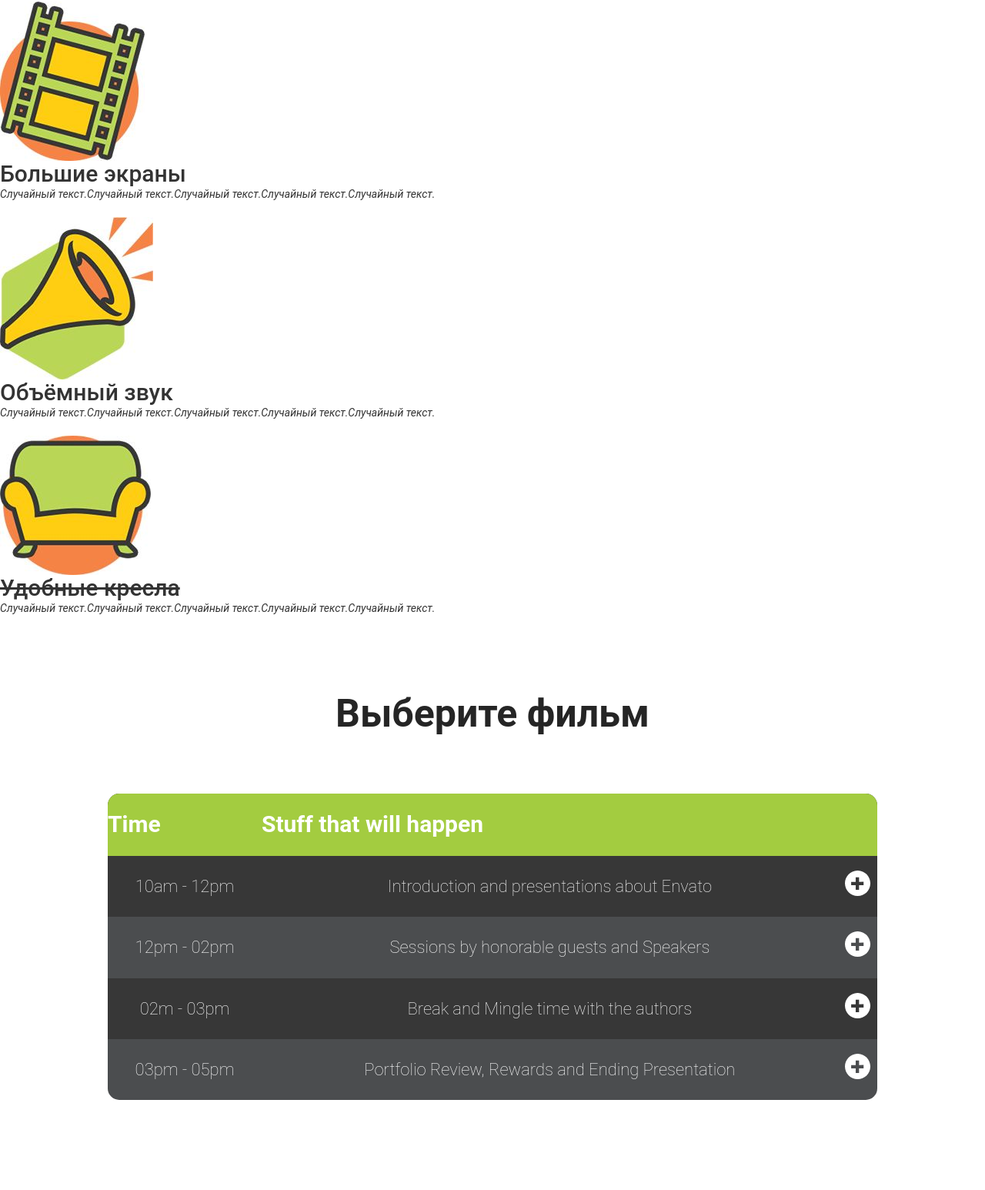
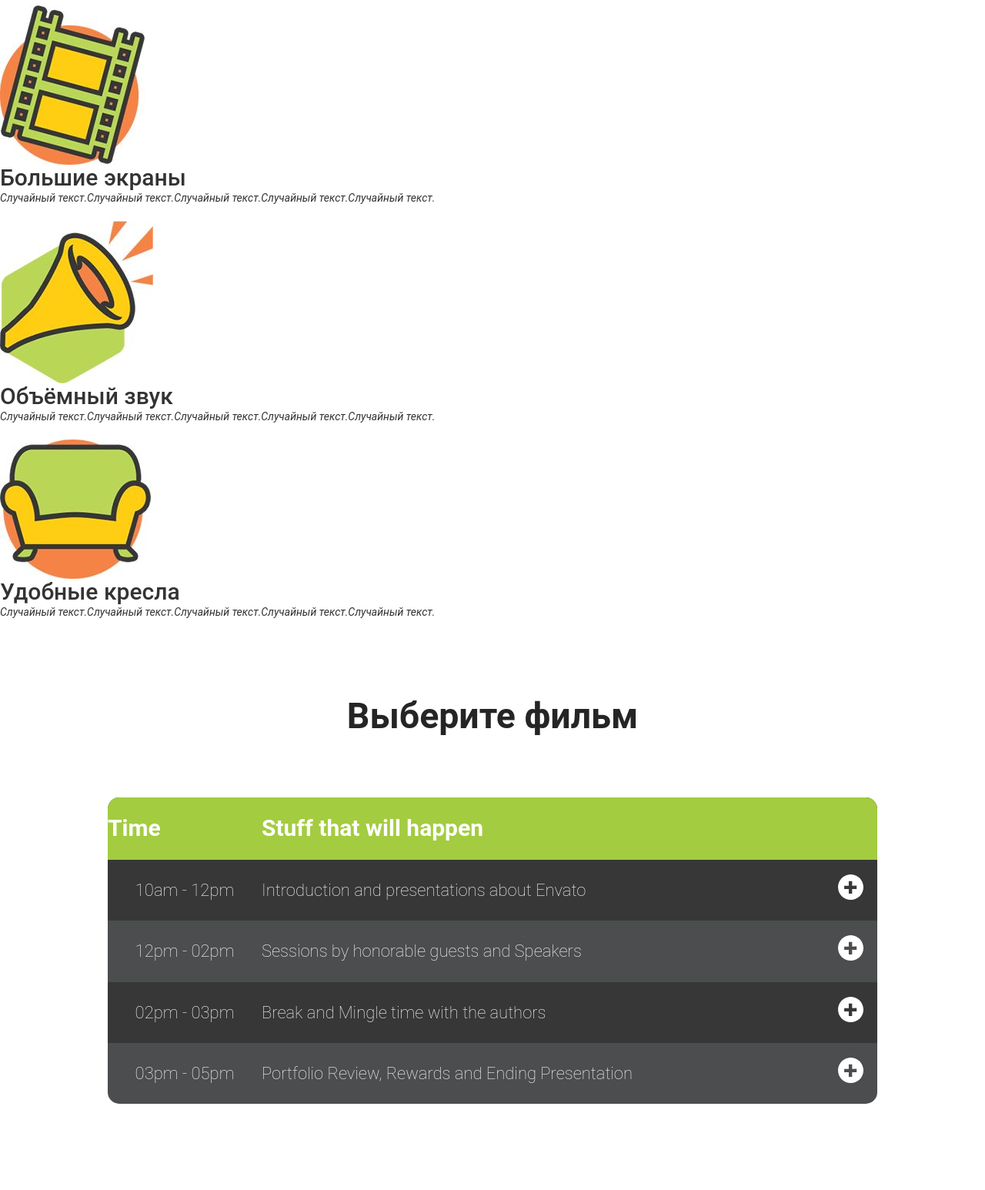
Before and after one commit to Albert-Maksudov/cinema, a website: page index.html in a window 1280 px wide. Shown: the part 670-2216 px from the top of the page at 77% size. Drawn offline with nearby package versions, Linux system fonts and the light colour scheme; files that its build step writes are made by us from their sources.

Commit message:
Внёс незначительные изменения

```diff
--- a/css/main.css
+++ b/css/main.css
@@ -25,10 +25,10 @@ body, p, h1, h2, h3, h4, h5, h6 {
 }
 
 .movie-list__header{
-    font-size: 50px;
+    font-size: 46.396px;
     color: #252525;
     font-weight: 700;
-    margin: 0 0 76px;
+    margin: 0 0 80px;
     text-align: center;
 }
 
@@ -69,3 +69,12 @@ body, p, h1, h2, h3, h4, h5, h6 {
     padding: 19px 0px;
     text-align: center;
 }
+
+.movie-list__table a{
+    text-decoration: none;
+    color: #fff;
+}
+
+.section {
+    margin: 15px 0 0 0;
+}
--- a/index.html
+++ b/index.html
@@ -16,20 +16,21 @@
     <div style="background: rgb(204, 203, 203)">
         <a href = "http://83.220.170.10:8892/fixed/#" target="_blank"><img alt="Логотип Кинотеатра Иннополис" title="Логотип Кинотеатра Иннополис" src="images/logo.png" /></a>
     </div>
-    <br><div>
+    <section class="section">
             <a href = "#" title="Заказать билет" alt = "Заказать билет">Заказать билет</a>
             <a href = "#" title="Преимущества" alt = "Преимущества">Преимущества</a>
             <a href = "#" title="Фильмы" alt = "Фильмы">Фильмы</a>
             <a href = "#" title="Контакты" alt = "Контакты">Контакты</a>
             Ваш город: <u>Москва</u>
-    </div>
-    <br><div>
+    </section>
+
+    <div>
         <img width="600" alt="Кинозал Иннополис" title="Кинозал Иннополис" src="images/kinozal.jpg"/>
         <h1>Закажите билет в кино</h1>
         <b>Всем покупателям подарок!</b>
     </div>
 
-    <div>
+    <section class="section">
         <h2>Добро пожаловать!</h2>
         <p>
             <i>Случайный текст.Случайный текст.Случайный текст.Случайный текст.Случайный текст.Случайный текст.Случайный текст.Случайный текст.Случайный текст.Случайный текст.Случайный текст.Случайный текст.Случайный текст.Случайный текст.Случайный текст.</i>
@@ -37,13 +38,12 @@
         <p>
             <i>Случайный текст.Случайный текст.Случайный текст.Случайный текст.Случайный текст.Случайный текст.Случайный текст.Случайный текст.Случайный текст.Случайный текст.Случайный текст.Случайный текст.Случайный текст.Случайный текст.Случайный текст.</i>
         </p>
-    </div>
+    </section>
 
+    <section class="section">
         <h2>
             Почему мы?
         </h2>
-
-    <div>
         <div>
             <br><img alt="Большие экраны" title="Большие экраны" src="images/ekran.jpg"/>
             <h2>Большие экраны</h2>
@@ -56,10 +56,11 @@
         </div>
         <div>
             <br><img alt="Удобные кресла" title="Удобные кресла" src="images/kresla.jpg"/>
-                <h2><s>Удобные кресла</s></h2>
+            <h2>Удобные кресла</h2>
             <i>Случайный текст.Случайный текст.Случайный текст.Случайный текст.Случайный текст.</i>
         </div>
-    </div>
+    </section>
+
     <section>
         <div class="movie-list">
             <h2 class="movie-list__header">
@@ -69,16 +70,16 @@
                         <table class="movie-list__table">
                                 <thead>
                                     <tr>
-                                        <th>Time</th>
-                                        <th>Stuff that will happen</th>
+                                        <th><a href ="#" title="Time" alt="Time">Time</a></th>
+                                        <th style="text-align: left;"><a href ="#" title="Stuff that will happen" alt="Stuff that will happen">Stuff that will happen</a></th>
                                         <th></th>
                                     </tr>
                                 </thead>
                                     <tr>
                                         <td>10am - 12pm</td>
                                         <!--<td><a title="kinopoisk.ru: Человек паук" href="https://www.kinopoisk.ru/film/838/" target="_blank"> Человек паук</a>-->
-                                        <td>Introduction and presentations about Envato</td>
-                                        <td>
+                                        <td style="text-align: left;">Introduction and presentations about Envato</td>
+                                        <td style="text-align: left;">
                                             <svg
                                                 xmlns="http://www.w3.org/2000/svg"
                                                 xmlns:xlink="http://www.w3.org/1999/xlink"
@@ -92,8 +93,8 @@
                                     <tr>
                                         <td>12pm - 02pm</td>
                                         <!--<td><a title="kinopoisk.ru: Собачья жизнь 2" href="https://www.kinopoisk.ru/film/1122114/" target="_blank"> Собачья жизнь 2</a>-->
-                                        <td>Sessions by honorable guests and Speakers</td>
-                                        <td>
+                                        <td style="text-align: left;">Sessions by honorable guests and Speakers</td>
+                                        <td style="text-align: left;">
                                             <svg
                                                 xmlns="http://www.w3.org/2000/svg"
                                                 xmlns:xlink="http://www.w3.org/1999/xlink"
@@ -104,10 +105,10 @@
                                         </td>
                                     </tr>
                                     <tr>
-                                        <td>02m - 03pm</td>
+                                        <td>02pm - 03pm</td>
                                         <!--<td><a title="kinopoisk.ru: История игрушек 4" href="https://www.kinopoisk.ru/film/846824/" target="_blank"> История игрушек 4</a>-->
-                                        <td>Break and Mingle time with the authors</td>
-                                        <td>
+                                        <td style="text-align: left;">Break and Mingle time with the authors</td>
+                                        <td style="text-align: left;">
                                             <svg
                                                 xmlns="http://www.w3.org/2000/svg"
                                                 xmlns:xlink="http://www.w3.org/1999/xlink"
@@ -120,8 +121,8 @@
                                     <tr>
                                         <td>03pm - 05pm</td>
                                         <!--<td><a title="kinopoisk.ru: Люди в черном: Интернэшнл" href="https://www.kinopoisk.ru/film/693730/" target="_blank"> Люди в черном: Интернэшнл</a>-->
-                                        <td>Portfolio Review, Rewards and Ending Presentation</td>
-                                        <td>
+                                        <td style="text-align: left;">Portfolio Review, Rewards and Ending Presentation</td>
+                                        <td style="text-align: left;">
                                             <svg
                                                 xmlns="http://www.w3.org/2000/svg"
                                                 xmlns:xlink="http://www.w3.org/1999/xlink"
@@ -131,12 +132,14 @@
                                             </svg>
                                         </td>
                                     </tr>
+                                <tfoot>
+                                </tfoot>
                         </table>
                 </div>
         </div>
     </section>
 
-    <div>
+    <section class="section">
             <div>
                 <br><img alt="Подарок каждому" title="Подарок каждому" src="images/prize.jpg"/>
                 <h2>Подарок каждому</h2>
@@ -151,9 +154,9 @@
                     Случайный текст.Случайный текст.Случайный текст.Случайный текст.Случайный текст.Случайный текст.Случайный текст.Случайный текст.Случайный текст.Случайный текст.Случайный текст.Случайный текст.Случайный текст.Случайный текст.Случайный текст.Случайный текст.Случайный текст.Случайный текст.Случайный текст.Случайный текст.Случайный текст.Случайный текст.Случайный текст.Случайный текст.Случайный текст.Случайный текст.Случайный текст.Случайный текст.Случайный текст.Случайный текст.
             </p>
             <a href ="#" title="Получить подарок" alt="Получить подарок">Получить подарок</a>
-    </div>
+    </section>
 
-    <div>
+    <section class="section">
         <h2>Фильмы</h2>
         <p>
                 Случайный текст.Случайный текст.Случайный текст.Случайный текст.Случайный текст.Случайный текст.Случайный текст.Случайный текст.Случайный текст.Случайный текст.Случайный текст.Случайный текст.Случайный текст.Случайный текст.Случайный текст.Случайный текст.Случайный текст.Случайный текст.Случайный текст.Случайный текст.Случайный текст.Случайный текст.Случайный текст.Случайный текст.Случайный текст.Случайный текст.Случайный текст.Случайный текст.Случайный текст.Случайный текст.
@@ -205,7 +208,7 @@
             <a href="http://facebook.com" title="facebook" target="_blank">facebook</a>
             <a href="http://instagram.com" title="instagram" target="_blank">instagram</a>
         </div>
-    </div>
+    </section>
 </footer>
 <form action="order.php">
     <div>
@@ -213,7 +216,7 @@
     </div>
 
     <div>
-         <select>
+         <select name="client_chose_select">
             <option>Выбор 1</option>
             <option>Выбор 2</option>
             <option>Выбор 3</option>
@@ -229,19 +232,18 @@
 
     <div>
         <label for="One">Выбор 1</label>
-        <input id = "One" type="radio" name="some"/>
+        <input id = "One" type="radio" name="client_chose_radio_1"/>
         <label for="Two">Выбор 2</label>
-        <input id = "Two" type="radio" name="some"/>
+        <input id = "Two" type="radio" name="client_chose_radio_2"/>
     </div>
 
     <div>
-        <textarea>
-            Тело тега
+        <textarea placeholder="Комментарий" name="comment">
         </textarea>
     </div>
 
     <div>
-        <input id="agree" type="checkbox" required/>
+        <input id="agree" type="checkbox" name="client_agree" required/>
         <label for="agree">Я согласен на обработку данных</label>
     </div>
 
```
Lines whose indentation alone changed are shown as unchanged.
